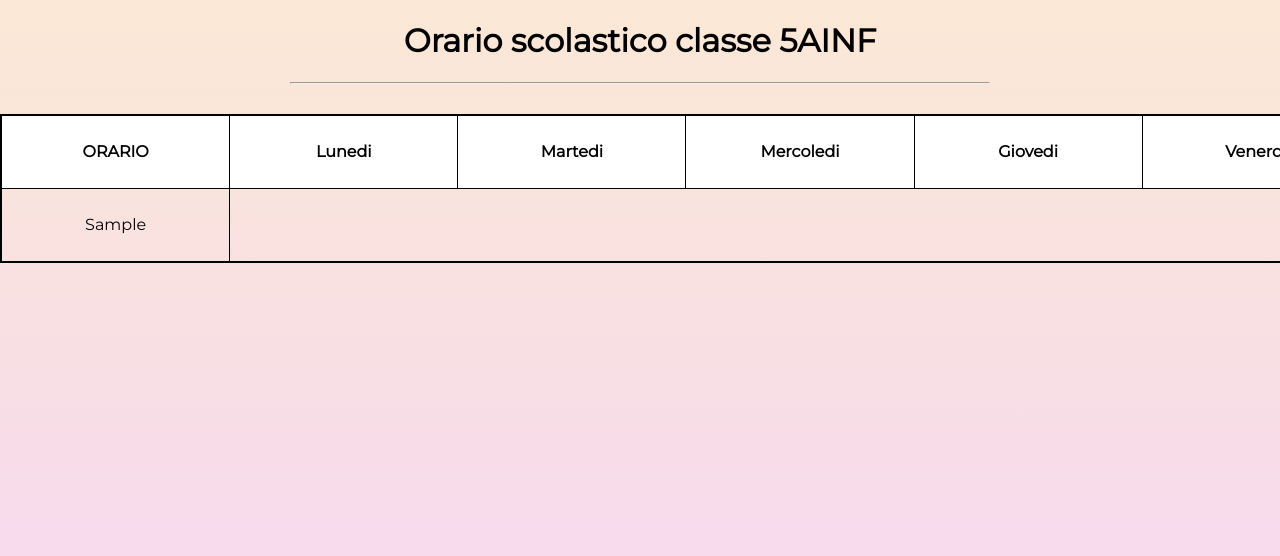
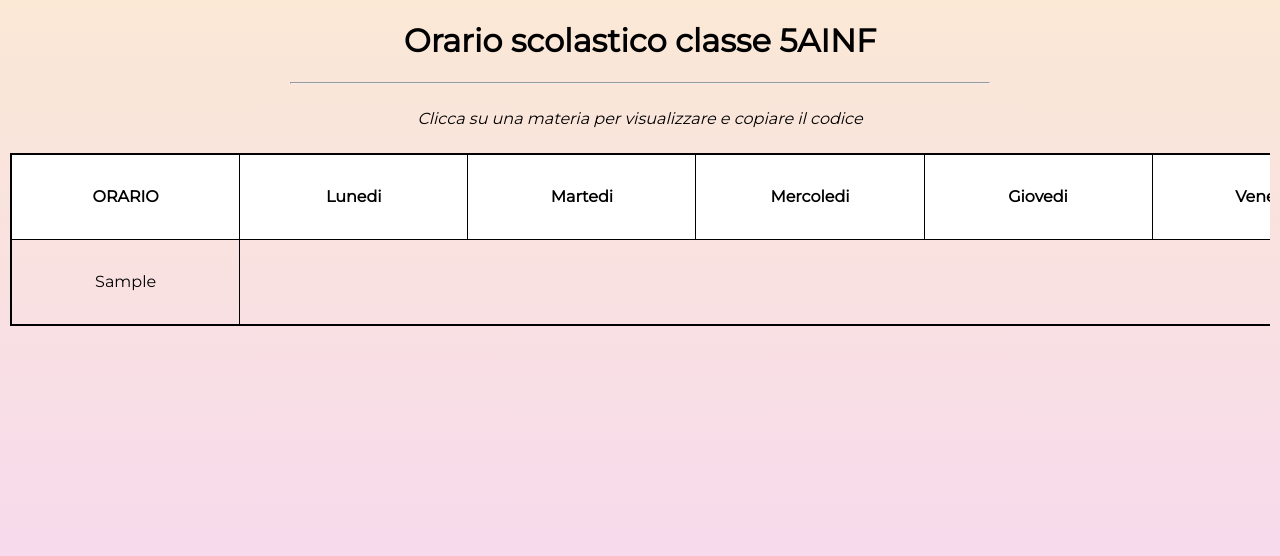
Before and after one commit to TheGhOsTz951/schoolHours, a PHP site: page /schoolHours/noLive/index.php in a window 1280 px wide. Shown: the top 556 px of the page. Run offline with PHP 8.4, Linux system fonts and the light colour scheme; tables that the repository leaves empty or names only in its code hold one stand-in row (values such as "Sample post").

Commit message:
Changed style and bug fixes

```diff
--- a/Orario/css/orario.css
+++ b/Orario/css/orario.css
@@ -26,22 +26,59 @@ body {
     user-select: none;
 }
 
+.selectable {
+    /* User can select */
+    -webkit-touch-callout: text;
+    -webkit-user-select: text;
+    -khtml-user-select: text;
+    -moz-user-select: text;
+    -ms-user-select: text;
+    user-select: text;
+}
+
 /* --- TITLE SECTION --- */
 
 .div-title {
     max-width: 700px;
-    margin: 0 auto 30px;
+    margin: 0 auto;
     text-align: center;
+}
+
+/* --- CODE SECTION --- */
+
+.div-code {
+    margin: 25px 10px;
+    font-style: italic;
+    text-align: center;
+    font-size: 16px;
+}
+
+.codeShow {
+    font-size: 24px;
+    font-style: normal;
+}
+
+#codeTxt {
+    display: inline;
+    margin: 0;
+    padding: 0;
+}
+
+#code {
+    display: none;
+    margin: 0;
+    padding: 0;
 }
 
 /* --- TABLE SECTION --- */
 
 .div-table {
     overflow-x: auto;
+    margin: 0 10px 10px;
 }
 
 .table {
-    margin: 0 auto 20px;
+    margin: 0 auto 5px;
     width: 100rem;
     text-align: center;
     border-collapse: collapse;
@@ -50,10 +87,10 @@ body {
 }
 
 .table th, .table td {
-    height: 2rem;
+    height: 4rem;
     width: 9rem;
     border: 1px solid black;
-    padding: 20px;
+    padding: 10px;
 }
 
 td.actual {
@@ -71,44 +108,14 @@ td.actual {
     display: none;
 }
 
-/* --- CODE SECTION --- */
-
-#div-code {
-    display: none;
-    margin: 20px auto;
-    padding: 35px 15px;
-    max-width: 300px;
-    text-align: center;
-
-    border-radius: 15px;
-    box-shadow: 0pt 2pt 12pt 2pt gray;
-
-    /* User can select */
-    -webkit-touch-callout: text;
-    -webkit-user-select: text;
-    -khtml-user-select: text;
-    -moz-user-select: text;
-    -ms-user-select: text;
-    user-select: text;
-}
-
-#codeTxt {
-    font-size: 32px;
-    margin: 0;
-}
-
 /* --- COPY POPUP SECTION --- */
 
 #div-copy {
     display: none;
-    position: fixed;
-    top: 50%;
-    left: 50%;
-    transform: translate(-50%, -50%);
+    margin: 20px auto;
     padding: 10px;
     width: 400px;
     border-radius: 15px;
-    border: 0px solid black;
     box-shadow: 0pt 2pt 7pt 0pt black;
 }
 
@@ -119,7 +126,11 @@ td.actual {
 
 /* --- TABLE ELEMENTS SECTION --- */
 
-.blank, .ora {
+.table td.ora {
+    padding: 5px;
+}
+
+.blank, .ora, .gg {
     background-color: white;
 }
 
@@ -189,35 +200,3 @@ td.actual {
 .rel {
     background-color: #f2f5ff;
 }
-
-/* --- MOBILE SECTION --- */
-@media only screen and (max-width: 600px) {
-    .div-title {
-        margin: 0 10px 20px;
-        font-size: 12px;
-    }
-
-    .div-table {
-        margin: 0 10px;
-    }
-
-    .table {
-        font-size: 8px;
-        width: 30rem;
-    }
-
-    .table th, .table td {
-        padding: 5px;
-        width: 3rem;
-        height: 1rem;
-    }
-
-    #div-code {
-        max-width: 10rem;
-        padding: 20px 15px;
-    }
-
-    #codeTxt {
-        font-size: 12px;
-    }
-  }
--- /dev/null
+++ b/Orario/css/orarioMobile.css
@@ -0,0 +1,50 @@
+/* --- TITLE SECTION --- */
+
+.div-title {
+    margin: 0 10px;
+    font-size: 12px;
+}
+
+#codeTxt {
+    margin: 15px 10px -5px;
+}
+
+/* --- CODE SECTION --- */
+
+.div-code {
+    margin: 15px 5px;
+    font-size: 10px;
+}
+
+.codeShow {
+    font-size: 14px;
+}
+
+/* --- TABLE SECTION --- */
+
+.div-table {
+    margin: 0 10px;
+}
+
+.table {
+    font-size: 8px;
+    width: 30rem;
+}
+
+.table th, .table td {
+    padding: 5px;
+    width: 3rem;
+    height: 1rem;
+}
+
+/* --- COPY POPUP SECTION --- */
+
+#div-copy {
+    width: 11rem;
+    padding: 5px;
+    border-radius: 10px;
+}
+
+#copyTxt {
+    font-size: 12px;
+}
--- a/Orario/js/orario.js
+++ b/Orario/js/orario.js
@@ -9,20 +9,25 @@ function showCode(tdId) {
     let span = document.getElementById("span" + tdId);
     span = span.innerHTML;
 
-    let codeText = document.getElementById("codeTxt");
+    let copyDiv = document.getElementById("div-copy");
     let codeDiv = document.getElementById("div-code");
-    let copyDiv = document.getElementById("div-copy");
 
     clearTimeout(timeout);
     $('#div-copy').hide();
 
     if (span === "0" || span === null) {
-        codeDiv.style.display = "none";
+        codeDiv.className = "div-code";
+
+        $('#codeTxt').text("Clicca su una materia per visualizzare e copiare il codice");
+        $('#code').hide();
+        $('#code').text("");
     } else {
-        codeDiv.className = td.className;
+        codeDiv.className = "div-code";
+        codeDiv.className += " codeShow";
 
-        codeDiv.style.display = "block";
-        codeText.innerHTML = span;
+        $('#codeTxt').text("Codice:");
+        $('#code').text(span);
+        $('#code').css({'display':'inline', 'text-decoration':'underline'});
 
         // Copy span text to clipboard
         let textArea = document.createElement("textarea");
@@ -49,7 +54,7 @@ function showCode(tdId) {
         $('#div-copy').fadeIn(500);
         timeout = setTimeout(function() {
             $('#div-copy').fadeOut();
-        }, 3000);
+        }, 2000);
     }
 }
 
@@ -73,7 +78,10 @@ function actualLesson() {
     if (hours < 8 || hours > 12) return;
 
     if (gg === 2 || gg === 5) {
-        console.log("Da fare");
+        //let minGap = (hours - 8) * 10;
+
+        //if (minutes <)
+
         return;
     } else {
         selId = gg + (7 * (hours - 8));
--- a/Orario/noLive/index.php
+++ b/Orario/noLive/index.php
@@ -8,7 +8,8 @@
     <meta http-equiv='pragma' content='no-cache'>
     <title>Orario 5AINF | AleSite</title>
 
-    <link rel="stylesheet" href="../css/orario.css?version=7">
+    <link rel="stylesheet" href="../css/orario.css?version=9">
+    <link rel="stylesheet" media="screen and (max-width: 600px)" href="../css/orarioMobile.css?version=9">
 </head>
 <body>
     <div class="div-title">
@@ -16,17 +17,23 @@
         <hr>
     </div>
 
+    <div id="div-code" class="div-code">
+        <p id="codeTxt">Clicca su una materia per visualizzare e copiare il codice</p>
+        <p id="code" class="selectable">ass niggers</p>
+    </div>
+
     <div class="div-table">
         <?php @createTable(); ?>
     </div>
 
-    <div id="div-code">
-        <p id="codeTxt"></p>
+    <div id="div-copy">
+        <p id="copyTxt"></p>
     </div>
 
 </body>
 
-<script src="../js/orario.js?version=6"></script>
+<script src="../js/orario.js?version=8"></script>
+<script src="https://ajax.googleapis.com/ajax/libs/jquery/3.5.1/jquery.min.js"></script>
 
 </html>
 
@@ -55,13 +62,13 @@
 
             echo '<table class="table">
             <tr>
-                <th id="gg0" class="ora">ORARIO</th>
-                <th id="gg1" class="ora">Lunedi</th>
-                <th id="gg2" class="ora">Martedi</th>
-                <th id="gg3" class="ora">Mercoledi</th>
-                <th id="gg4" class="ora">Giovedi</th>
-                <th id="gg5" class="ora">Venerdi</th>
-                <th id="gg6" class="ora">Sabato</th>
+                <th id="gg0" class="gg">ORARIO</th>
+                <th id="gg1" class="gg">Lunedi</th>
+                <th id="gg2" class="gg">Martedi</th>
+                <th id="gg3" class="gg">Mercoledi</th>
+                <th id="gg4" class="gg">Giovedi</th>
+                <th id="gg5" class="gg">Venerdi</th>
+                <th id="gg6" class="gg">Sabato</th>
             </tr>';
 
             while($row = mysqli_fetch_assoc($result)) {
@@ -81,7 +88,7 @@
             echo '</tr></table>';
 
         } else {
-            echo "<p>Errore!</p>";
+            echo '<p style="text-align: center;">Connessione col database non riuscita!</p>';
         }
 
         mysqli_close($conn);
```
Also changed, not shown: Orario/php/orarioLivePhp.php (+16 -14 lines).
